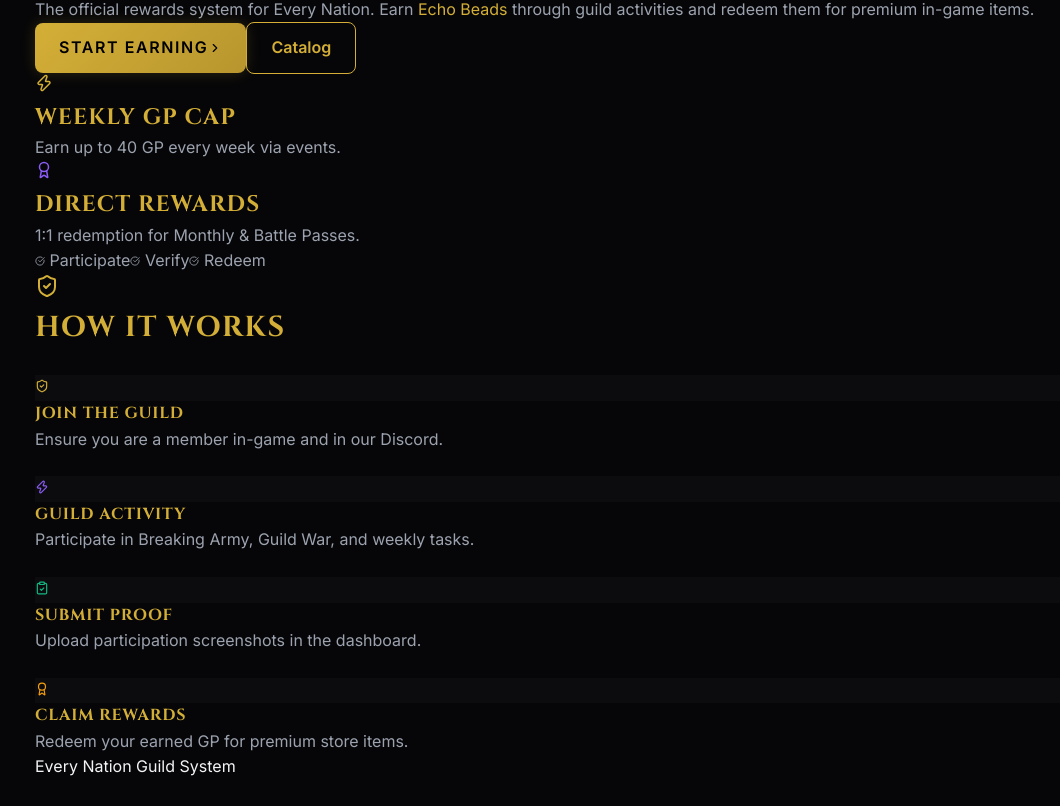
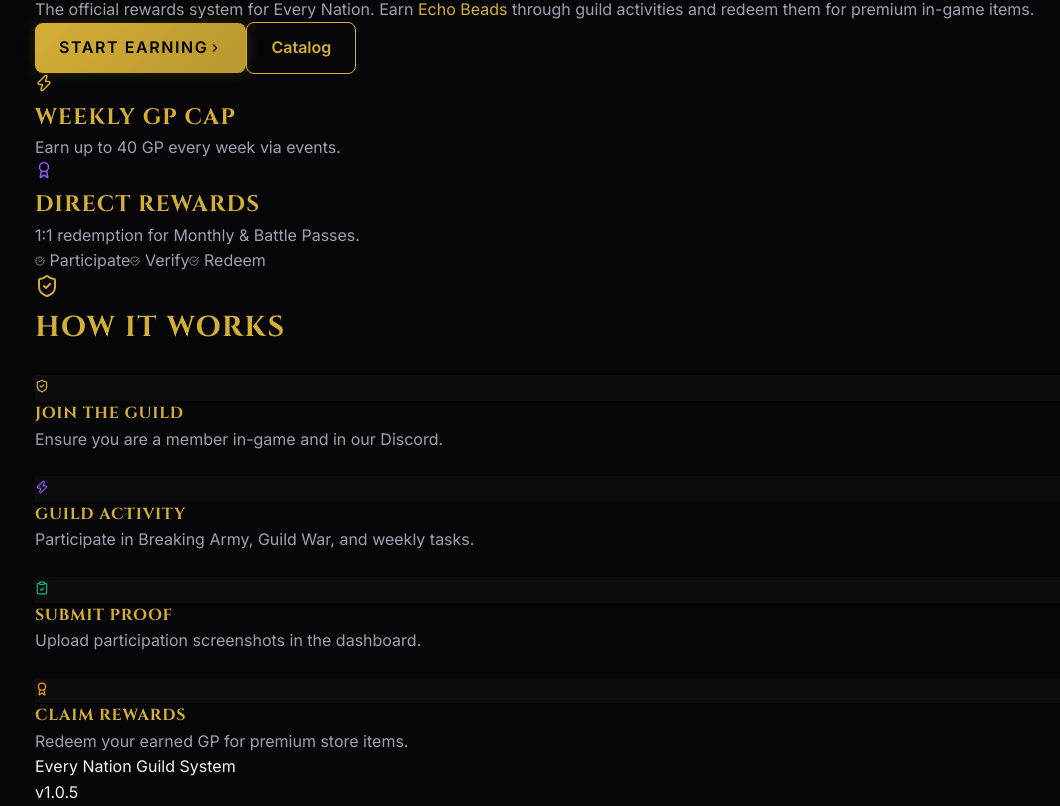
Before and after one commit to yogdepano/EN-Windbot, a Next.js app: page / in a window 1280 px wide. Shown: the part 1166-1972 px from the top of the page, without its empty margins (37-1097 px from the left). Before the commit the page ends 1946 px from the top, so only its background shows below. Built offline with nearby package versions, Linux system fonts and the light colour scheme; no server answers.

Commit message:
Fix: forced dynamic rendering and renamed logo for cache busting v1.0.5

```diff
--- a/src/app/page.tsx
+++ b/src/app/page.tsx
@@ -2,6 +2,8 @@
 
 import Navbar from '@/components/Navbar';
 import { Award, CheckCircle, Zap, ShieldCheck, ChevronRight, ClipboardCheck } from 'lucide-react';
+
+export const dynamic = 'force-dynamic';
 
 export default function Home() {
   return (
@@ -23,7 +25,7 @@ export default function Home() {
             <div className="max-w-md animate-fade-in">
               <header className="mb-8">
                 <div className="flex items-center gap-4 mb-4">
-                  <img src="/logo.png" alt="Logo" className="w-12 h-12 md:w-14 md:h-14 object-contain" />
+                  <img src="/en-guild-logo.png" alt="Logo" className="w-12 h-12 md:w-14 md:h-14 object-contain" />
                   <div className="leading-tight">
                     <p className="text-[10px] text-text-muted uppercase tracking-[0.3em] font-bold mb-1">Guild Portal</p>
                     <h1 className="text-3xl md:text-5xl font-black gold-gradient leading-none">Every Nation</h1>
@@ -105,8 +107,9 @@ export default function Home() {
                 ))}
               </div>
 
-              <div className="mt-12 pt-6 border-t border-white/5 opacity-40">
-                <p className="text-[8px] text-center uppercase tracking-[0.4em] font-bold">Every Nation Guild System</p>
+              <div className="mt-12 pt-6 border-t border-white/5 opacity-40 flex justify-between items-center">
+                <p className="text-[8px] uppercase tracking-[0.4em] font-bold">Every Nation Guild System</p>
+                <p className="text-[8px] font-mono">v1.0.5</p>
               </div>
             </div>
           </div>
```
Also changed, not shown: public/en-guild-logo.png (renamed from public/logo.png).
